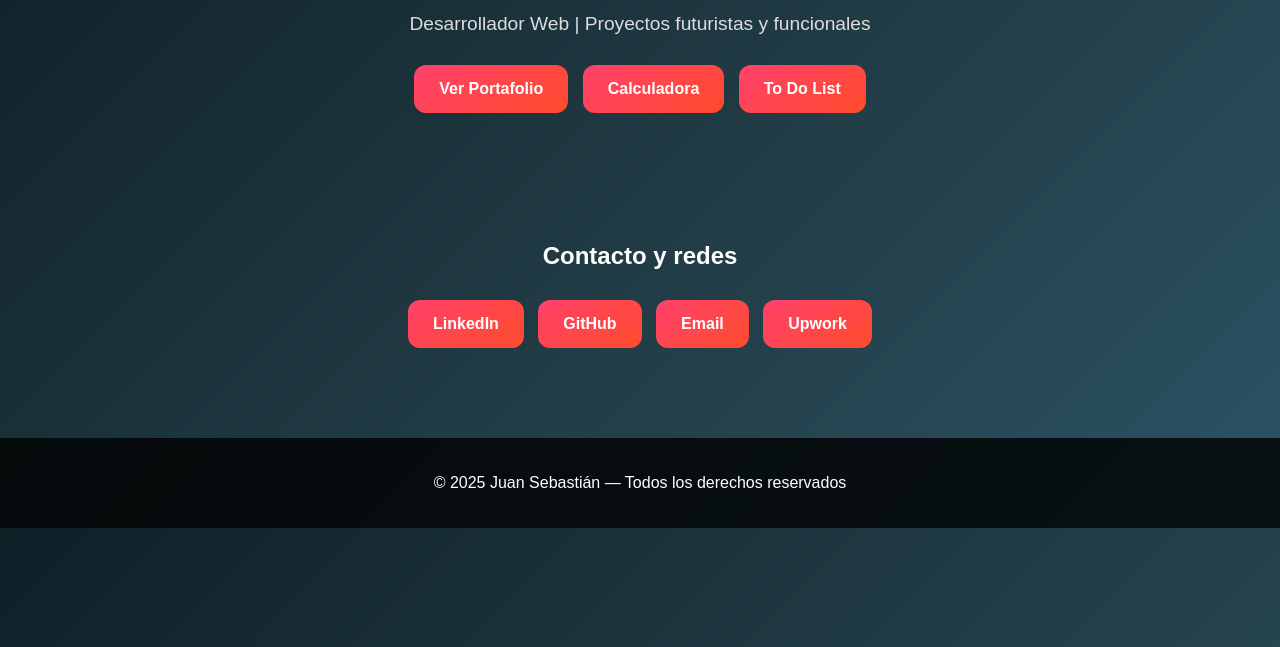
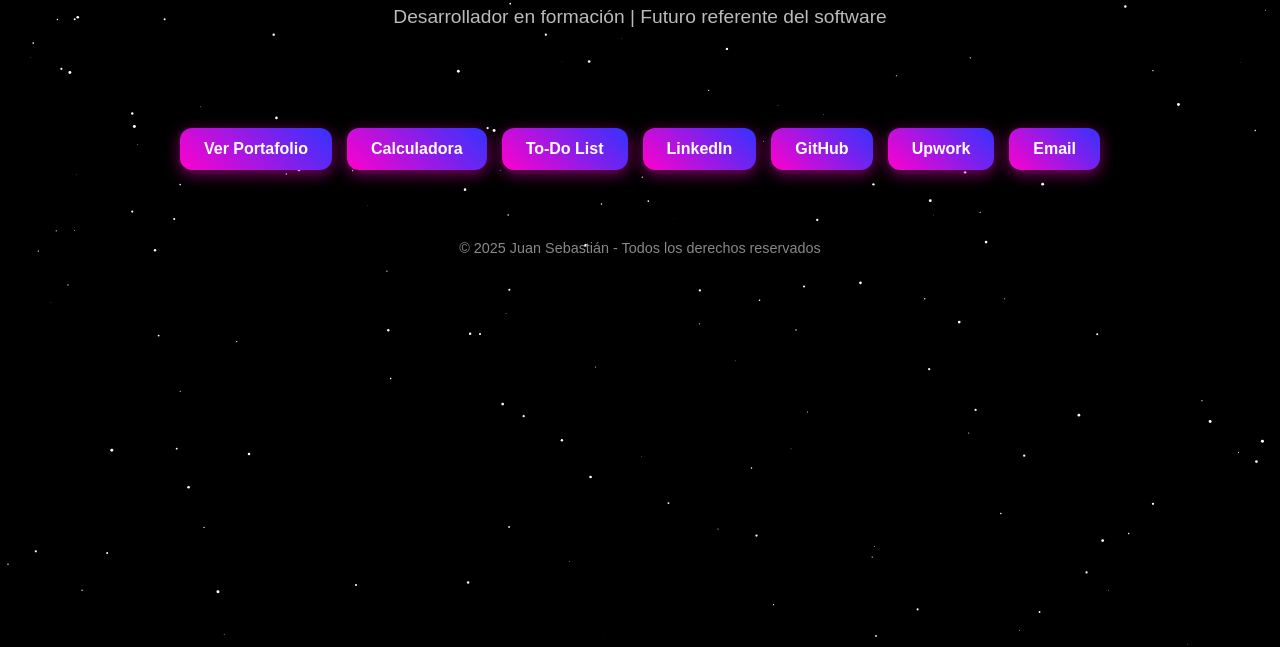
Before and after one commit to Jsebas-Dev/Portafolio, a plain HTML site: page index.html in a window 1280 px wide. Shown: the part 153-800 px from the top of the page. Drawn offline with Linux system fonts and the light colour scheme.

Commit message:
Update index.html

```diff
--- a/index.html
+++ b/index.html
@@ -1,82 +1,152 @@
 <!DOCTYPE html>
 <html lang="es">
 <head>
-  <meta charset="UTF-8" />
-  <meta name="viewport" content="width=device-width,initial-scale=1" />
+  <meta charset="UTF-8">
+  <meta name="viewport" content="width=device-width, initial-scale=1.0">
   <title>Portafolio - Juan Sebastián</title>
   <style>
+    /* Estilo general */
+    body, html {
+      margin: 0;
+      padding: 0;
+      height: 100%;
+      font-family: 'Poppins', sans-serif;
+      color: #fff;
+      overflow-x: hidden;
+    }
+
+    /* Fondo de estrellas animadas */
     body {
-      margin: 0;
-      font-family: 'Poppins', sans-serif;
-      background: linear-gradient(135deg, #0f2027, #203a43, #2c5364);
-      color: #fff;
+      background: #000;
+      position: relative;
+    }
+    canvas {
+      position: fixed;
+      top: 0;
+      left: 0;
+      z-index: -1;
+    }
+
+    header {
+      padding: 40px 20px;
       text-align: center;
-    }
-    header {
-      padding: 60px 20px;
     }
     header h1 {
       font-size: 3rem;
-      margin-bottom: 10px;
+      background: linear-gradient(90deg, #ff00cc, #3333ff);
+      -webkit-background-clip: text;
+      -webkit-text-fill-color: transparent;
     }
     header p {
       font-size: 1.2rem;
-      color: #ddd;
+      color: #bbb;
     }
-    .btn {
-      display: inline-block;
-      margin: 10px 5px;
-      padding: 15px 25px;
+
+    .buttons {
+      margin: 40px 0;
+      display: flex;
+      justify-content: center;
+      flex-wrap: wrap;
+      gap: 15px;
+    }
+    .buttons a {
+      text-decoration: none;
+      background: linear-gradient(45deg, #ff00cc, #3333ff);
+      padding: 12px 24px;
       border-radius: 12px;
-      background: linear-gradient(145deg, #ff416c, #ff4b2b);
       color: #fff;
-      font-size: 1rem;
       font-weight: bold;
-      text-decoration: none;
-      transition: transform 0.2s, box-shadow 0.2s;
+      transition: 0.3s;
+      box-shadow: 0px 4px 15px rgba(255, 0, 204, 0.5);
     }
-    .btn:hover {
-      transform: translateY(-3px);
-      box-shadow: 0 5px 15px rgba(255,255,255,0.2);
+    .buttons a:hover {
+      transform: scale(1.05);
+      box-shadow: 0px 6px 20px rgba(51, 51, 255, 0.7);
     }
-    section {
-      padding: 40px 20px;
-    }
+
     footer {
-      background: rgba(0,0,0,0.8);
+      margin-top: 50px;
       padding: 20px;
-      margin-top: 40px;
-    }
-    footer a {
-      margin: 0 8px;
-      color: #fff;
-      text-decoration: none;
-      font-weight: bold;
-    }
-    footer a:hover {
-      color: #ff416c;
+      font-size: 0.9rem;
+      color: #888;
+      text-align: center;
     }
   </style>
 </head>
 <body>
+  <!-- Fondo animado -->
+  <canvas id="stars"></canvas>
+
   <header>
     <h1>Juan Sebastián</h1>
-    <p>Desarrollador Web | Proyectos futuristas y funcionales</p>
-    <a href="https://jsebas-dev.github.io/portafolio/" target="_blank" class="btn">Ver Portafolio</a>
-    <a href="https://jsebas-dev.github.io/portafolio/calculadora/" target="_blank" class="btn">Calculadora</a>
-    <a href="https://jsebas-dev.github.io/To-Do-list./" target="_blank" class="btn">To Do List</a>
+    <p>Desarrollador en formación | Futuro referente del software</p>
   </header>
 
-  <section>
-    <h2>Contacto y redes</h2>
-    <a href="https://www.linkedin.com/in/juan-sebastian-0b82a3383" target="_blank" class="btn">LinkedIn</a>
-    <a href="https://github.com/Jsebas-Dev" target="_blank" class="btn">GitHub</a>
-    <a href="mailto:sebas07sx@gmail.com" class="btn">Email</a>
-    <a href="https://www.upwork.com/freelancers/~015cc338127b5c33e6" target="_blank" class="btn">Upwork</a>
+  <section class="buttons">
+    <a href="https://jsebas-dev.github.io/Portafolio/">Ver Portafolio</a>
+    <a href="https://jsebas-dev.github.io/Calculator/">Calculadora</a>
+    <a href="https://jsebas-dev.github.io/To-Do-list./">To-Do List</a>
+    <a href="https://www.linkedin.com/in/juan-sebastian-0b82a3383">LinkedIn</a>
+    <a href="https://github.com/Jsebas-Dev">GitHub</a>
+    <a href="https://www.upwork.com/freelancers/~015cc338127b5c33e6">Upwork</a>
+    <a href="mailto:sebas07sx@gmail.com">Email</a>
   </section>
 
   <footer>
-    <p>© 2025 Juan Sebastián — Todos los derechos reservados</p>
+    © 2025 Juan Sebastián - Todos los derechos reservados
   </footer>
+
+  <!-- Script para estrellas animadas -->
+  <script>
+    const canvas = document.getElementById('stars');
+    const ctx = canvas.getContext('2d');
+    canvas.width = window.innerWidth;
+    canvas.height = window.innerHeight;
+
+    let stars = [];
+    const numStars = 200;
+
+    for (let i = 0; i < numStars; i++) {
+      stars.push({
+        x: Math.random() * canvas.width,
+        y: Math.random() * canvas.height,
+        radius: Math.random() * 1.5,
+        dx: (Math.random() - 0.5) * 0.5,
+        dy: (Math.random() - 0.5) * 0.5
+      });
+    }
+
+    function drawStars() {
+      ctx.clearRect(0, 0, canvas.width, canvas.height);
+      ctx.fillStyle = "white";
+      for (let star of stars) {
+        ctx.beginPath();
+        ctx.arc(star.x, star.y, star.radius, 0, Math.PI * 2);
+        ctx.fill();
+      }
+    }
+
+    function updateStars() {
+      for (let star of stars) {
+        star.x += star.dx;
+        star.y += star.dy;
+        if (star.x < 0 || star.x > canvas.width) star.dx *= -1;
+        if (star.y < 0 || star.y > canvas.height) star.dy *= -1;
+      }
+    }
+
+    function animate() {
+      drawStars();
+      updateStars();
+      requestAnimationFrame(animate);
+    }
+
+    animate();
+
+    window.addEventListener("resize", () => {
+      canvas.width = window.innerWidth;
+      canvas.height = window.innerHeight;
+    });
+  </script>
 </body>
 </html>
```
